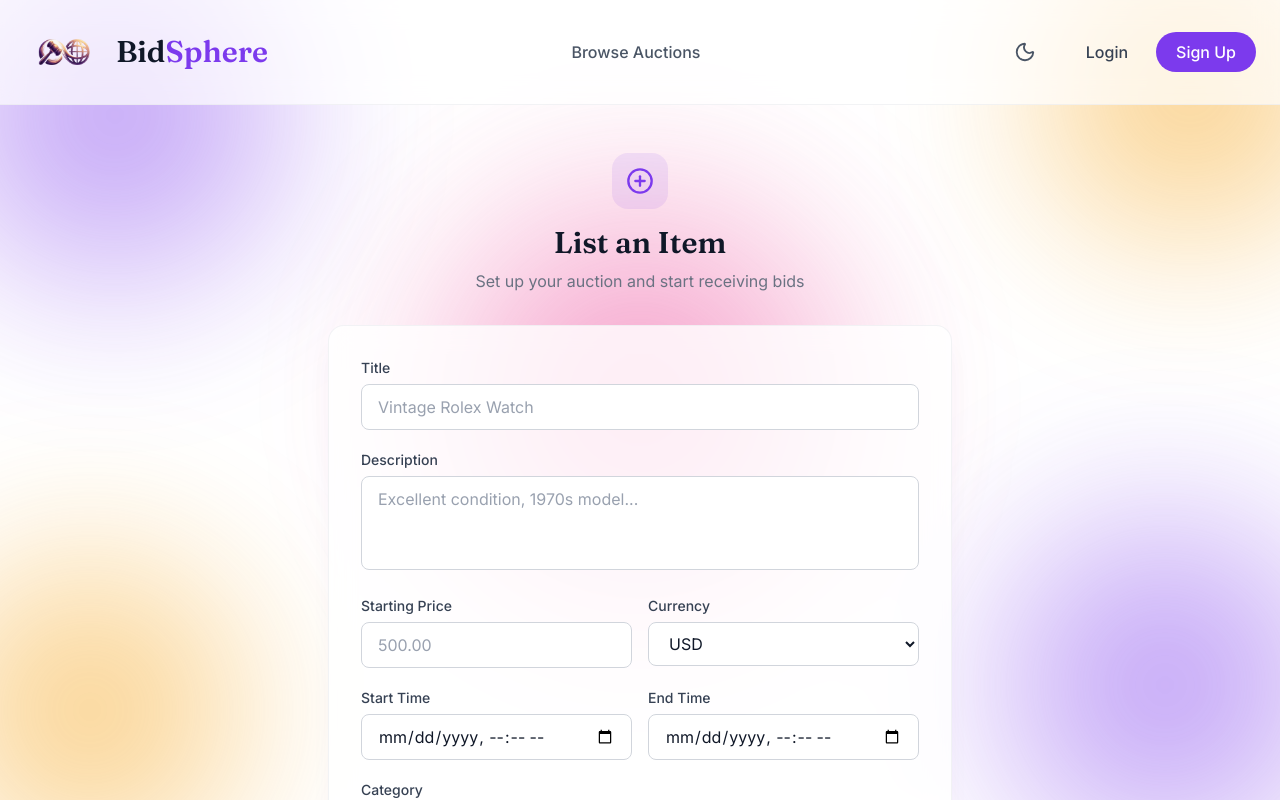
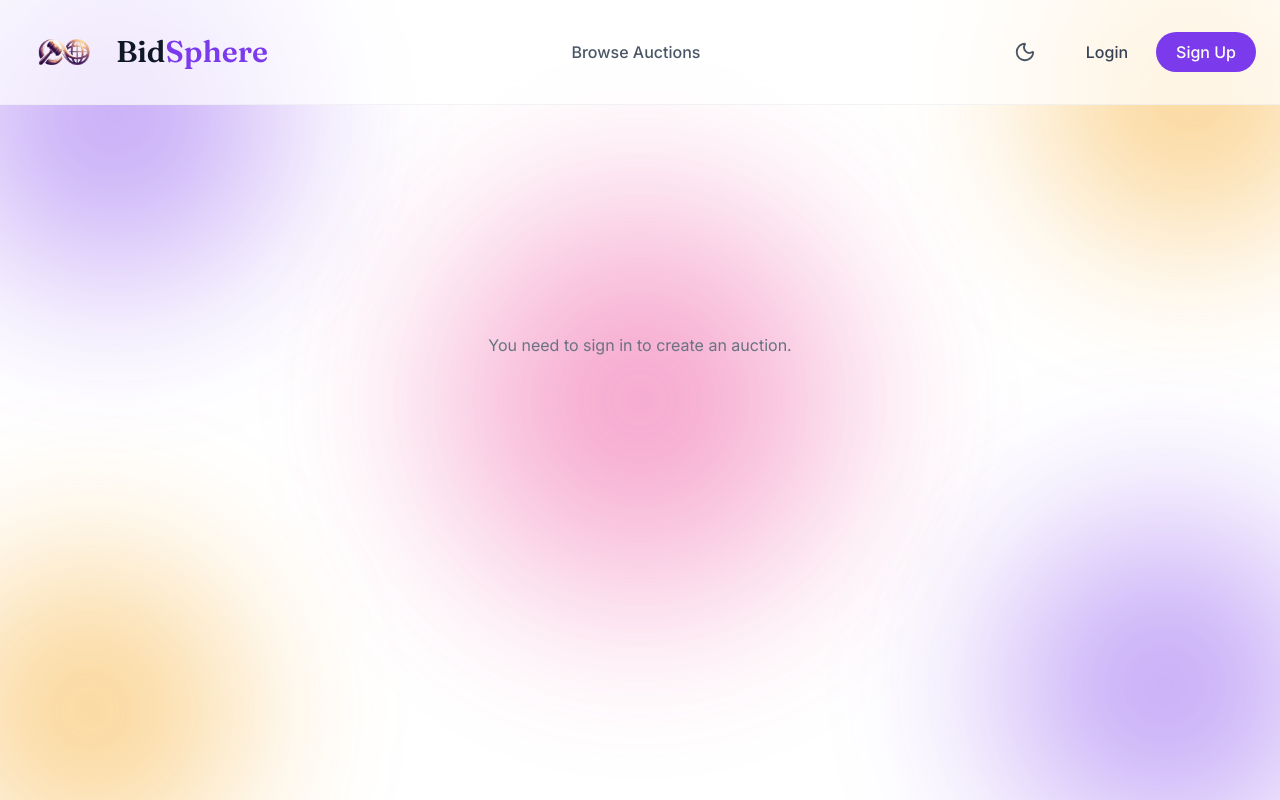
Before and after one commit to Rahul-9353/Bidsphere, a React (Vite) app in the folder frontend/: page /create-auction in a window 1280 px wide. Shown: the top 800 px of the page. Built offline with nearby package versions, Linux system fonts and the light colour scheme.

Commit message:
Added Create auction page

```diff
--- a/frontend/src/pages/CreateAuction.jsx
+++ b/frontend/src/pages/CreateAuction.jsx
@@ -14,6 +14,7 @@ export default function CreateAuction() {
     const [formData, setFormData] = useState({
         title: '',
         description: '',
+        startingPrice: '',
         startTime: '',
         endTime: '',
         imageUrl: '',
@@ -49,7 +50,7 @@ export default function CreateAuction() {
         }
     };
 
-    if (isAuthenticated) {
+    if (!isAuthenticated) {
         return (
             <div className="min-h-[60vh] flex items-center justify-center px-6">
                 <p className="font-sans text-gray-500 dark:text-gray-400 text-center">
@@ -74,7 +75,7 @@ export default function CreateAuction() {
       </div>
 
       <form
-        onSubmit={handleChange}
+        onSubmit={handleSubmit}
         className="bg-white/80 dark:bg-surface-darkCard/80 backdrop-blur-md border border-gray-200/50 dark:border-white/10 rounded-2xl p-8 shadow-xl shadow-purple-900/5 space-y-5"
     >
         {error && (
```
